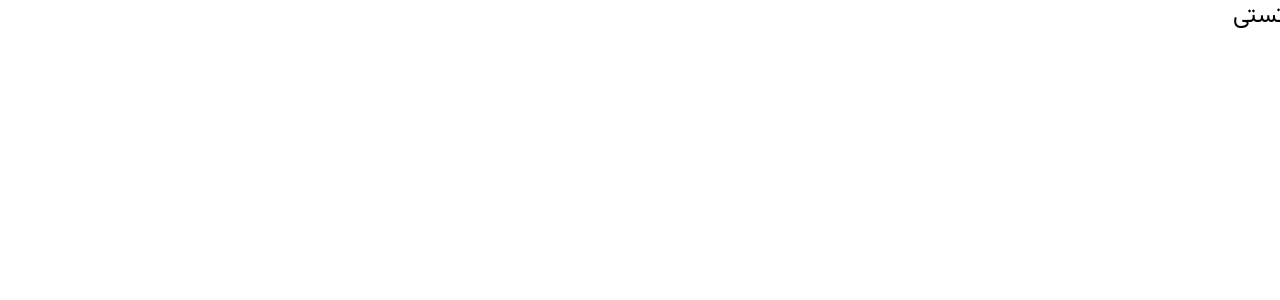
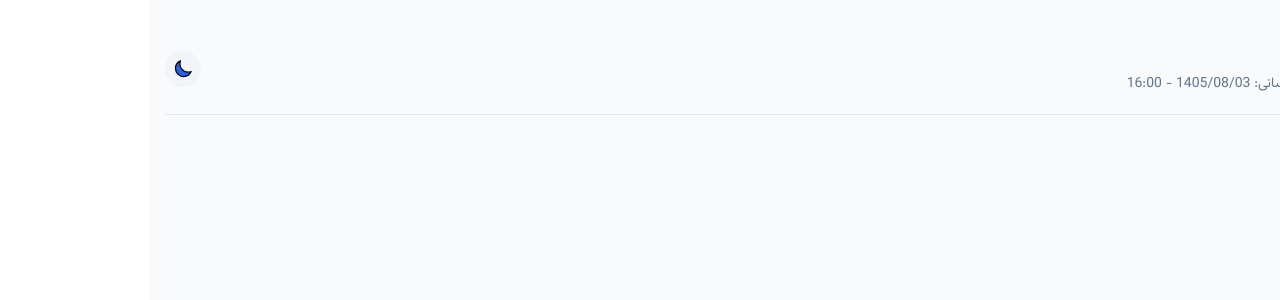
Before and after one commit to alisadeghi192/rira-currency, a React (Vite) app: page / in a window 1280 px wide. Shown: the top 300 px of the page. Built offline with nearby package versions, Linux system fonts and the light colour scheme.

Commit message:
feat: build header and main layout skeleton

```diff
--- a/src/App.tsx
+++ b/src/App.tsx
@@ -1,7 +1,13 @@
+import { Header } from "./components/Header";
 
 function App() {
-
-  return <h1 className="text-2xl">متن تستی</h1>;
+  return (
+    <div className="min-h-screen bg-slate-50">
+      <div className="container mx-auto px-4 py-6 max-w-7xl">
+        <Header />
+      </div>
+    </div>
+  );
 }
 
 export default App;
--- /dev/null
+++ b/src/components/Header.tsx
@@ -0,0 +1,32 @@
+import { useState } from "react";
+
+type theme = "light" | "dark";
+
+export function Header() {
+  const [theme, setTheme] = useState<theme>("light");
+  const isDark = theme === "dark"
+  return (
+    <header className="flex items-center justify-between py-5 mb-6 border-b border-slate-200">
+      <div className="flex items-center gap-3">
+        <img src="/logo.png" alt="RIRA logo" className="size-12" />
+        <div>
+          <h1 className="text-xl font-bold text-indigo-600">ریرا ارز</h1>
+          <p className="text-sm text-slate-500 mt-0.5">
+            آخرین به‌روزرسانی: 1405/08/03 - 16:00
+          </p>
+        </div>
+      </div>
+
+      <button
+        onClick={() => setTheme(theme === "dark" ? "light" : "dark")}
+        className="p-2 rounded-full bg-slate-100 text-slate-600 hover:bg-slate-200 transition shrink-0 cursor-pointer"
+      >
+        <img
+          src={isDark ? "/icons/sun.svg" : "/icons/moon.svg"}
+          alt="theme"
+          className="size-5 "
+        />
+      </button>
+    </header>
+  );
+}
```
Also changed, not shown: public/icons/moon.svg (added), public/icons/sun.svg (added).
